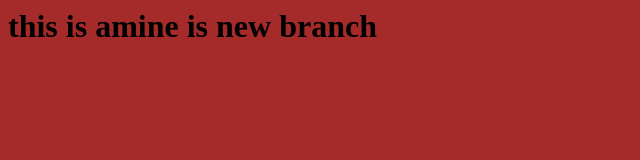
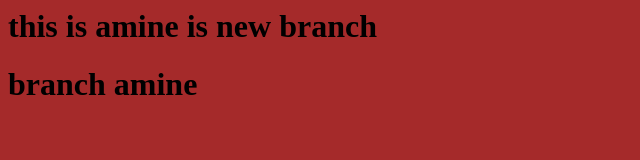
Before and after one commit to aminesmihi/test, a plain HTML site: page index.html in a window 1280 px wide. Shown: the whole page, without its empty margins (0-640 px from the left). Drawn offline with Linux system fonts and the light colour scheme.

Commit message:
edit html file

```diff
--- a/index.html
+++ b/index.html
@@ -4,5 +4,6 @@
     </head>
     <body>
         <H1>this is amine is new branch </H1>
+        <H1>branch amine</H1>
     </body>
 </html>
```
